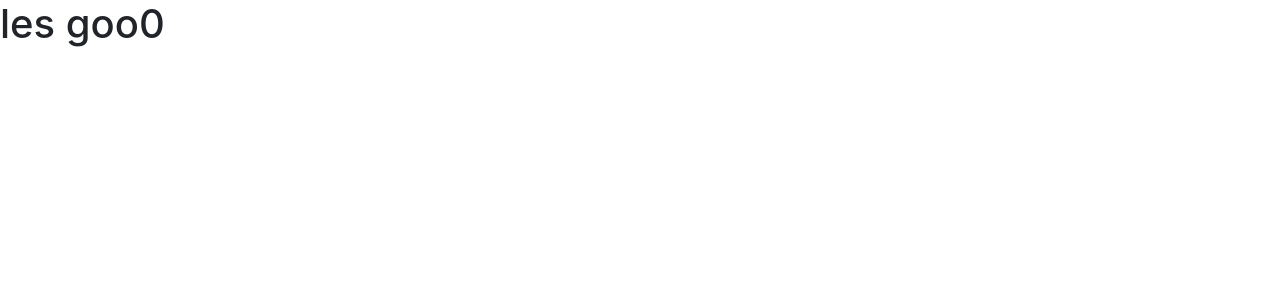
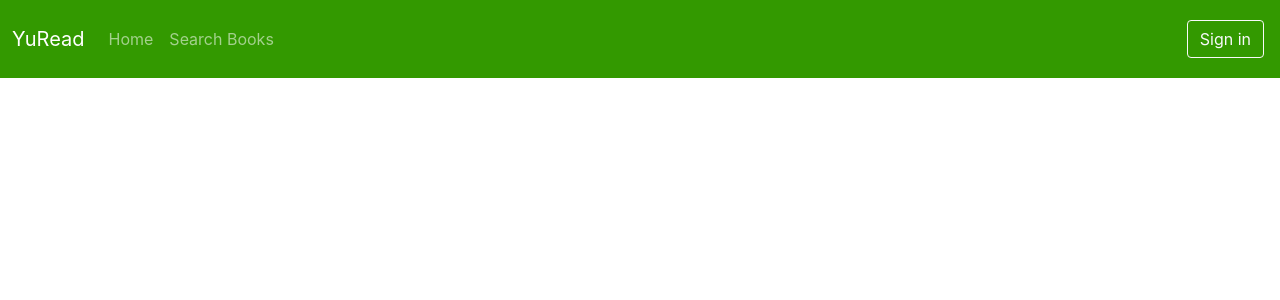
Before and after one commit to Yurasevv/library-web-app, a React (Create React App) app in the folder frontend/library-app/: page / in a window 1280 px wide. Shown: the top 300 px of the page. Built offline with nearby package versions, Linux system fonts and the light colour scheme.

Commit message:
Add Navbar

```diff
--- a/frontend/library-app/src/App.tsx
+++ b/frontend/library-app/src/App.tsx
@@ -1,11 +1,10 @@
 import React from 'react';
 import './App.css';
+import {Navbar} from "./layouts/navbarAndFooter/Navbar";
 
 function App() {
   return (
-    <div className="App">
-      <h1>les goo0</h1>
-    </div>
+      <Navbar/>
   );
 }
 
--- /dev/null
+++ b/frontend/library-app/src/layouts/navbarAndFooter/Navbar.tsx
@@ -0,0 +1,32 @@
+import React from "react";
+export const Navbar = () => {
+    return(
+        <nav className="navbar navbar-expand-lg navbar-dark main-color py-3">
+            <div className="container-fluid">
+                <span className="navbar-brand">YuRead</span>
+                <button className="navbar-toggler" type="button"
+                        data-bs-toggle="collapse" data-bs-target="#navbarNavDropdown"
+                        aria-controls="navbarNavDropdown" aria-expanded="false"
+                        aria-label="Toggle Navigation"
+                >
+                    <span className="navbar-toggler-icon"></span>
+                </button>
+                <div className="collapse navbar-collapse" id="navbarNavDropdown">
+                    <ul className="navbar-nav">
+                        <li className="nav-item">
+                            <a className="nav-link" href="#">Home</a>
+                        </li>
+                        <li className="nav-item">
+                            <a className="nav-link" href="#">Search Books</a>
+                        </li>
+                    </ul>
+                    <ul className="navbar-nav ms-auto">
+                        <li className="nav-item m-1">
+                            <a className="btn btn-outline-light" type="button" href="#">Sign in</a>
+                        </li>
+                    </ul>
+                </div>
+            </div>
+        </nav>
+    )
+}
```
